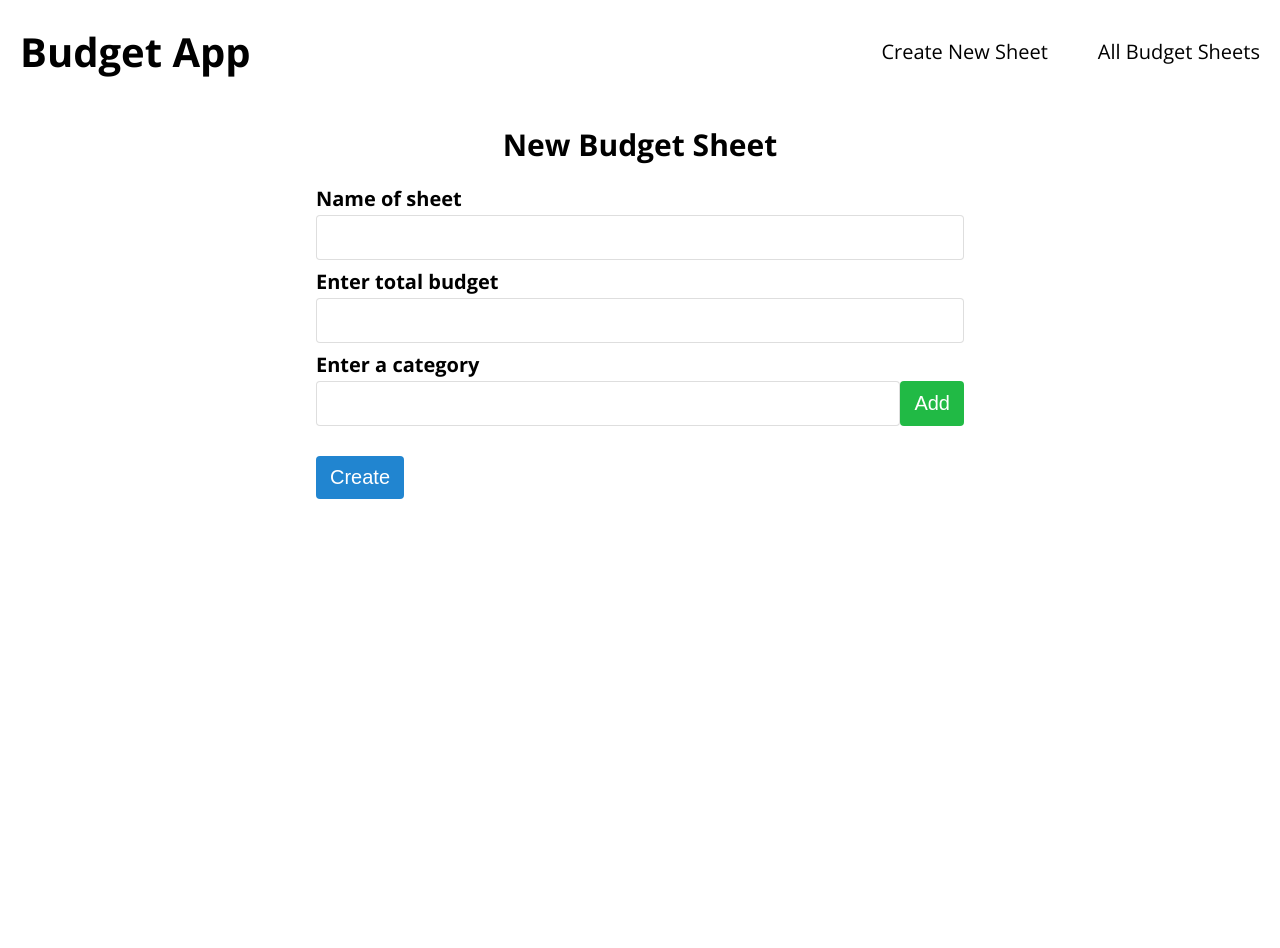
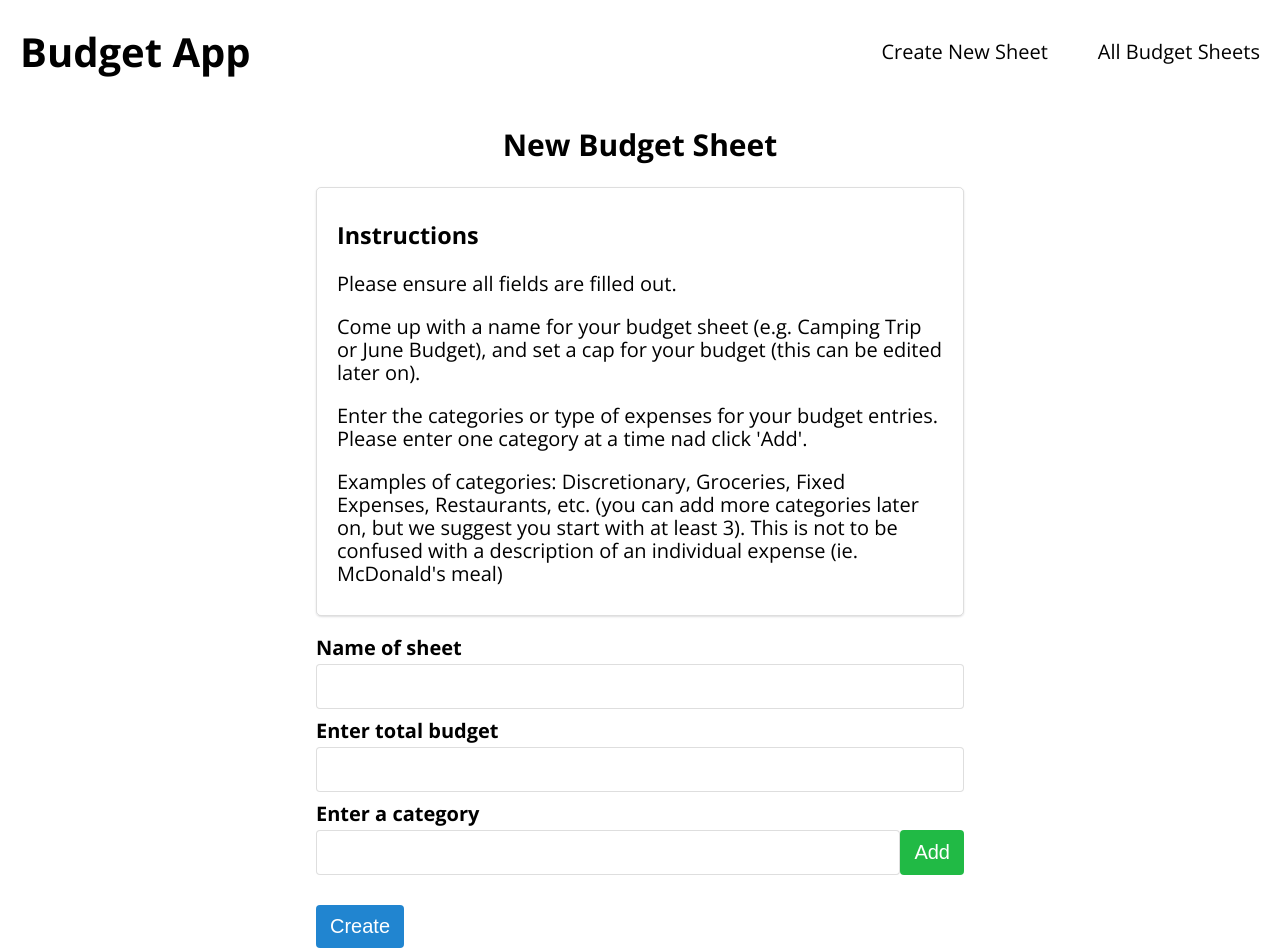
Before and after one commit to jhe04/budget-app, a React (Create React App) app: page /new-budget-sheet in a window 1280 px wide. Before the commit the page ends 800 px from the top, so only its background shows below. Built offline with nearby package versions, Linux system fonts and the light colour scheme.

Commit message:
added an instruction section to the create-new-sheet page

```diff
--- a/src/App.css
+++ b/src/App.css
@@ -439,6 +439,11 @@ nav a:focus {
   padding: 10px;
 }
 
+.instructions {
+  width: 60%;
+  margin: 1rem auto;
+}
+
 /* ListAllBudgetSheets */
 .budget-sheet-link-overview {
   display: flex;
--- a/src/components/CreateNewBudgetSheet.js
+++ b/src/components/CreateNewBudgetSheet.js
@@ -74,6 +74,20 @@ const NewBudgetSheet = (props) => {
   return (
     <div className="container">
       <h2>New Budget Sheet</h2>
+      <div className="segment instructions">
+        <h3>Instructions</h3>
+        <p>Please ensure all fields are filled out.</p>
+        <p>
+          Come up with a name for your budget sheet (e.g. Camping Trip or June
+          Budget), and set a cap for your budget (this can be edited later on).
+        </p>
+        <p>
+          Enter the categories or type of expenses for your budget entries. Please enter one category at a time nad click 'Add'.
+        </p>
+        <p>
+        Examples of categories: Discretionary, Groceries, Fixed Expenses, Restaurants, etc. (you can add more categories later on, but we suggest you start with at least 3). This is not to be confused with a description of an individual expense (ie. McDonald's meal)
+        </p>
+      </div>
       <form
         action=""
         onSubmit={(e) => {
```
